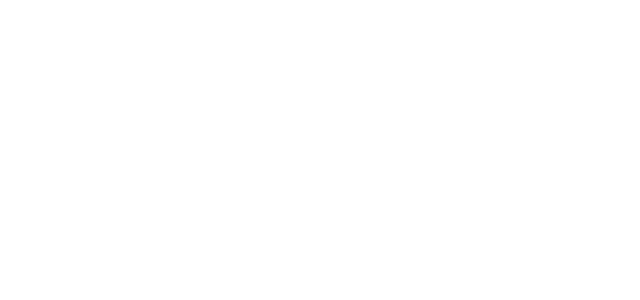
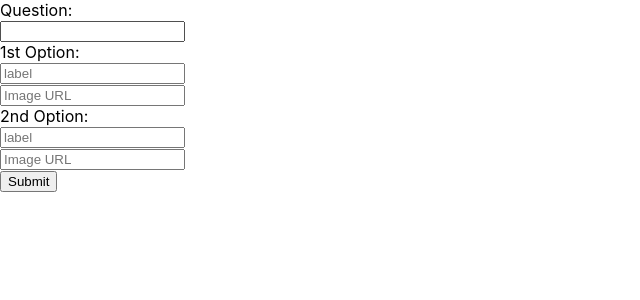
Before and after one commit to ChadGichuki/opinion-polls-frontend, a React (Create React App) app: page /contribute in a window 1280 px wide. Before the commit this address had no page. Shown: the top 300 px of the page, without its empty margins (0-640 px from the left). Built offline with nearby package versions, Linux system fonts and the light colour scheme.

Commit message:
Defined the fields for the NewPoll form

```diff
--- a/src/components/App.js
+++ b/src/components/App.js
@@ -4,6 +4,7 @@
 import Home from "./Home"
 import Survey from "./Survey";
 import Results from "./Results";
+import NewPoll from "./NewPoll";
 
 function App() {
 
@@ -26,7 +27,7 @@
         <Route path="/" element={<Home/>}/>
         <Route path="/survey" element={<Survey handleSetPolls={(questions) => setPolls(questions)} polls={polls}/>}/>
         <Route path="/results" element={<Results polls={polls}/>}/>
-        {/* <Route path="/contribute" element={<NewPoll/>}/> */}
+        <Route path="/contribute" element={<NewPoll/>}/>
       </Routes>
     </div>
   );
--- a/src/components/NewPoll.js
+++ b/src/components/NewPoll.js
@@ -0,0 +1,26 @@
+import React, { useState } from "react";
+
+function NewPoll(){
+
+    const [formData, setFormData] = useState({
+        question: "",
+        option1: {image: "", label: "", votes: 0},
+        option2: {image: "", label: "", votes: 0}
+    })
+
+    return(
+        <form>
+            <label for="question">Question:</label><br/>
+            <input type="text" id="question" name="question"/><br/>
+            <label for="option1Label">1st Option:</label><br/>
+            <input type="text" id="label" name="option1Label" placeholder="label"/><br/>
+            <input type="text" id="image" name="option1image" placeholder="Image URL"/><br/>
+            <label for="option2Label">2nd Option:</label><br/>
+            <input type="text" id="label" name="option2Label" placeholder="label"/><br/>
+            <input type="text" id="image" name="option2image" placeholder="Image URL"/><br/>
+            <input type="submit" value="Submit"/>
+        </form>
+    )
+}
+
+export default NewPoll
```
